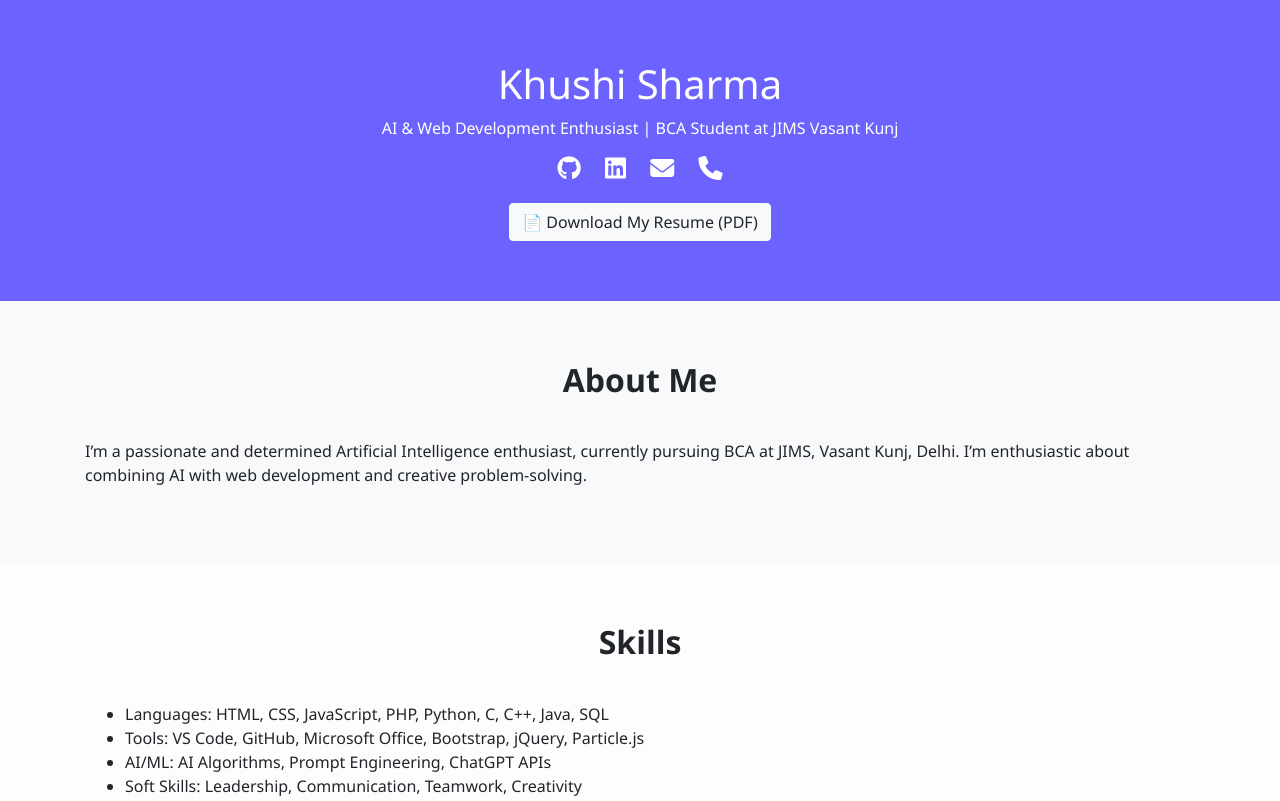
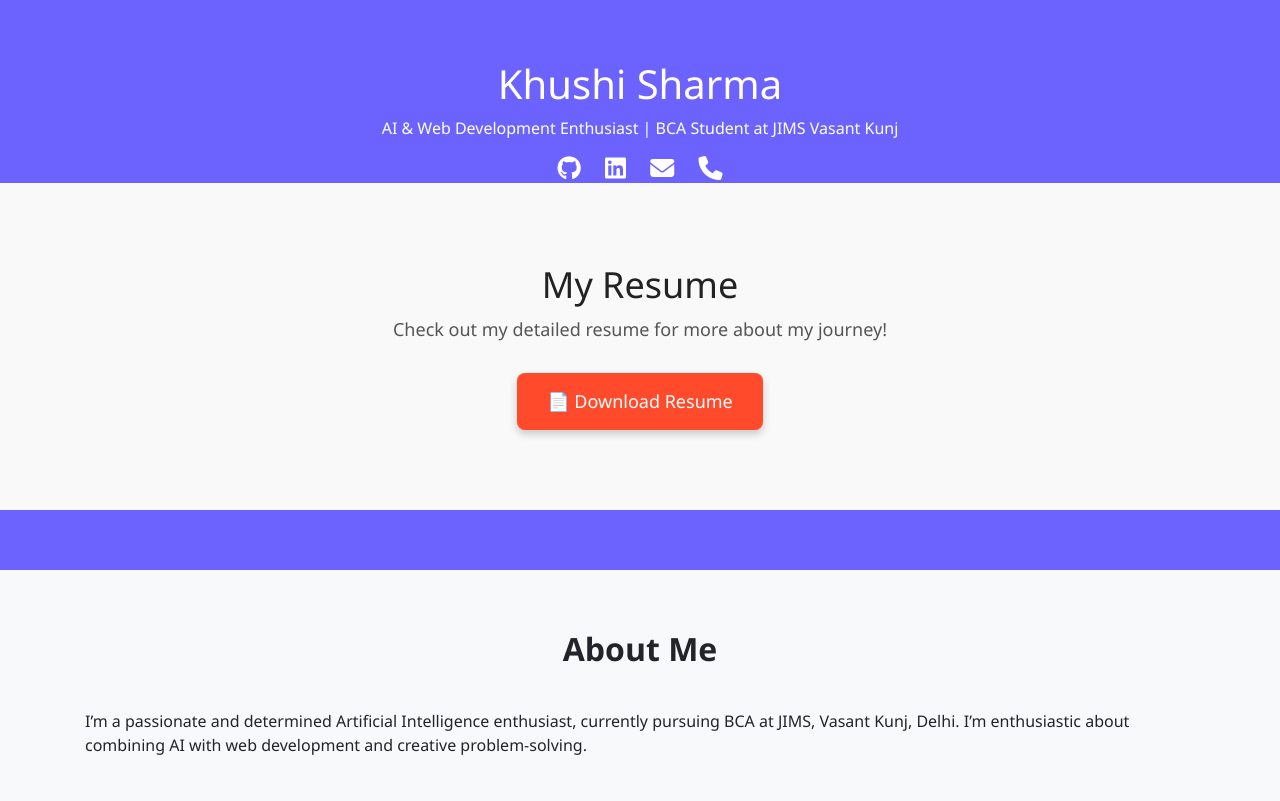
Before and after one commit to khushisharma-hub/Portfolio, a plain HTML site: page index.html in a window 1280 px wide. Shown: the top 801 px of the page. Drawn offline with nearby package versions, Linux system fonts and the light colour scheme.

Commit message:
Update index.html

```diff
--- a/index.html
+++ b/index.html
@@ -61,7 +61,18 @@
     <a href="mailto:khushisharma93117@gmail.com"><i class="fas fa-envelope"></i></a>
     <a href="tel:+919311713013"><i class="fas fa-phone"></i></a>
   </div>
-  <a href="KHUSHI SHARMA resume (2).pdf" download class="btn btn-light btn-resume">📄 Download My Resume (PDF)</a>
+ <section id="resume" style="padding: 80px 20px; background-color: #f9f9f9;">
+  <div style="text-align: center;">
+    <h2 style="font-size: 36px; color: #222;">My Resume</h2>
+    <p style="font-size: 18px; color: #555; margin: 10px 0 30px;">Check out my detailed resume for more about my journey!</p>
+
+    <a href="https://drive.google.com/uc?export=download&id=1ylGvWA82G-HwzmmHl_CxNvGZqfdRqGlO"
+       style="display: inline-block; padding: 15px 30px; background: #ff4b2b; color: white; font-size: 18px; border-radius: 8px; text-decoration: none; box-shadow: 0 4px 8px rgba(0,0,0,0.2); transition: 0.3s ease;"
+       target="_blank">
+      📄 Download Resume
+    </a>
+  </div>
+</section>
 </header>
 
 <section class="section bg-light" id="about">
```
